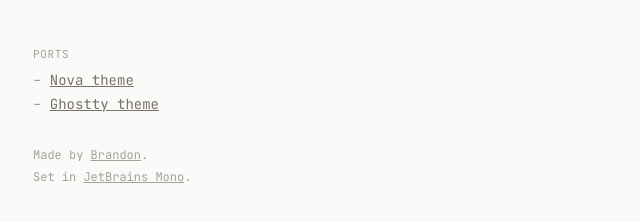
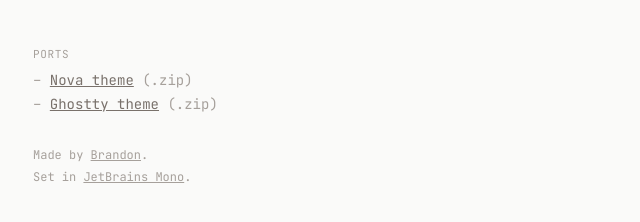
Before and after one commit to brandonstephens/selenite, a plain HTML site: page demo.html in a window 1280 px wide. Shown: the part 1316-1538 px from the top of the page, 191-831 px from the left. Drawn offline with nearby package versions, Linux system fonts and the light colour scheme.

Commit message:
Build downloadable theme zips on Pages deploy
Deploy the site through a GitHub Action that runs build-site.sh, which
zips the Nova extension and Ghostty themes alongside the demo page. The
demo's port links now download those zips instead of opening GitHub.

Co-Authored-By: Claude Opus 5 (1M context) <noreply@anthropic.com>

```diff
--- a/demo.html
+++ b/demo.html
@@ -514,8 +514,8 @@
 
   <h2 class="text-[11px] uppercase tracking-[.06em] text-stone-400 mt-14">Ports</h2>
   <ul class="text-sm text-stone-500 mt-2 space-y-1 list-none pl-0">
-    <li class="before:content-['–_'] before:text-stone-400"><a href="https://github.com/brandonstephens/selenite/tree/master/Selenite.novaextension" class="underline hover:text-stone-700">Nova theme</a></li>
-    <li class="before:content-['–_'] before:text-stone-400"><a href="https://github.com/brandonstephens/selenite/tree/master/Ghostty" class="underline hover:text-stone-700">Ghostty theme</a></li>
+    <li class="before:content-['–_'] before:text-stone-400"><a href="selenite-nova.zip" download class="underline hover:text-stone-700">Nova theme</a> <span class="text-stone-400">(.zip)</span></li>
+    <li class="before:content-['–_'] before:text-stone-400"><a href="selenite-ghostty.zip" download class="underline hover:text-stone-700">Ghostty theme</a> <span class="text-stone-400">(.zip)</span></li>
   </ul>
 
   <p class="text-[12px] text-stone-400 mt-8">Made by <a href="https://brandonstephens.me" class="underline hover:text-stone-600">Brandon</a>.</p>
```
Also changed, not shown: 4 other files.
